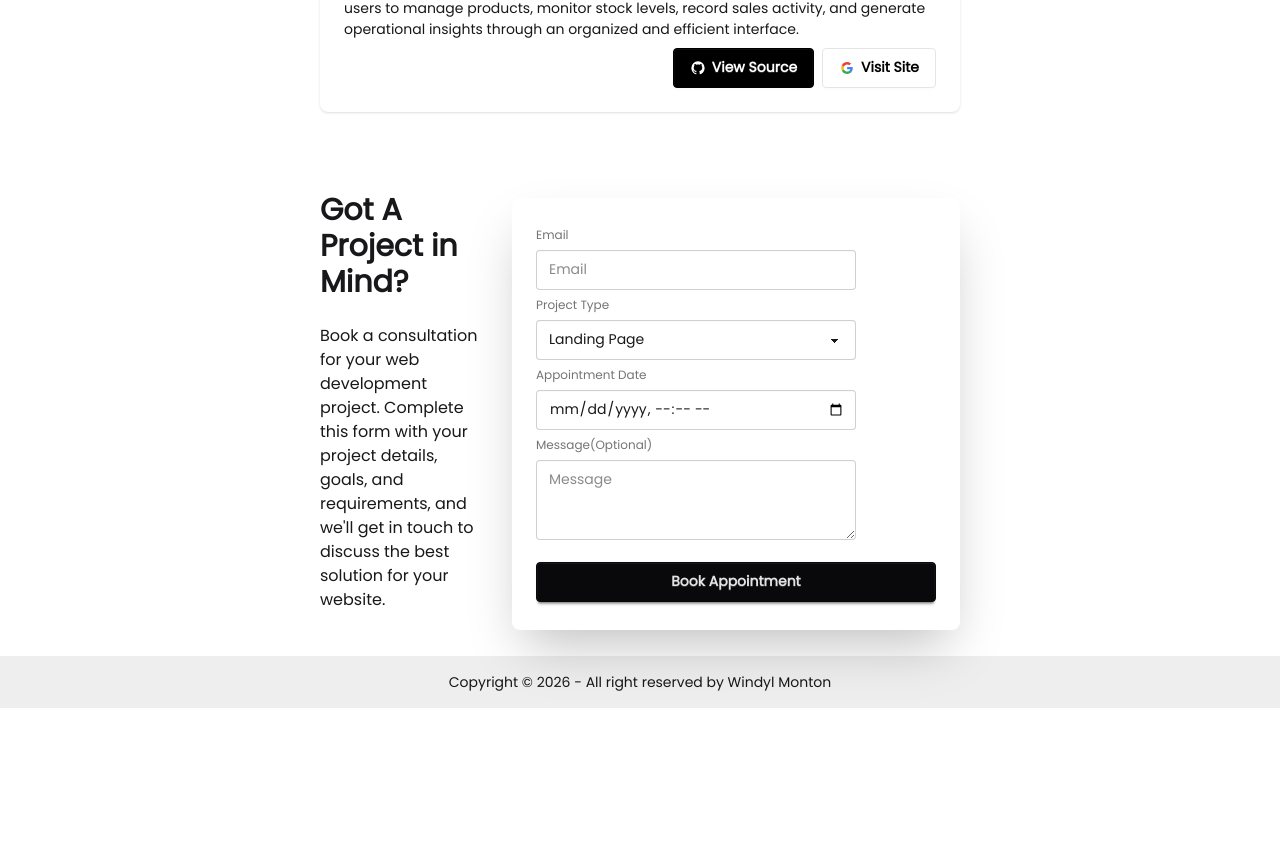
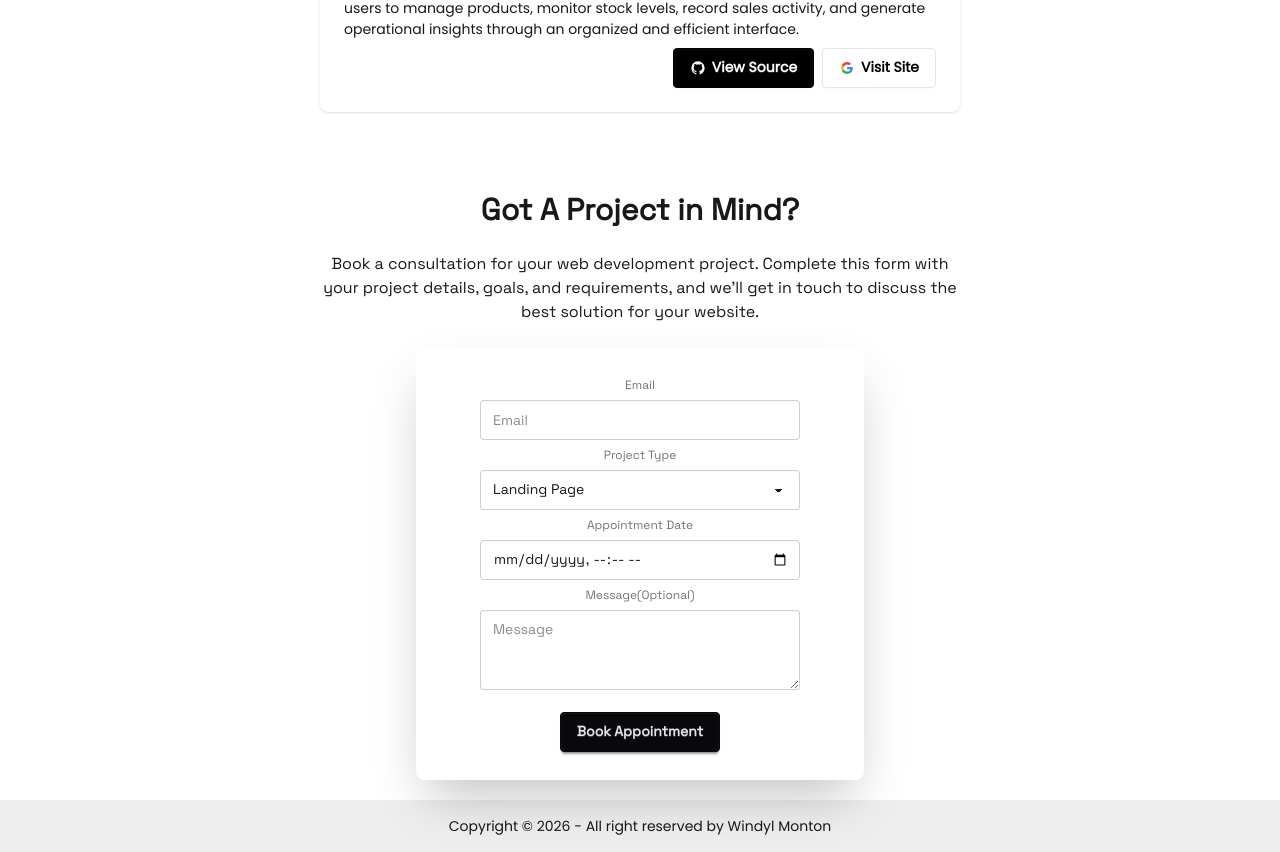
Before and after one commit to Arch-ZeroOne/Personal-Portfolio, a Next.js app: page / in a window 1280 px wide. Shown: the part 2652-3504 px from the top of the page. Before the commit the page ends 3360 px from the top, so only its background shows below. Built offline with nearby package versions, Linux system fonts and the light colour scheme.

Commit message:
Updated the contect me section

```diff
--- a/app/components/book.tsx
+++ b/app/components/book.tsx
@@ -1,19 +1,27 @@
 import React from "react";
-
+import { Space_Grotesk } from "next/font/google";
+const space_grotesk = Space_Grotesk({
+  weight: "400",
+  subsets: ["latin"],
+});
 const Book = () => {
   return (
+    <div className={space_grotesk.className}>
       <section className="flex items-center  gap-6 w-[50%] mr-auto ml-auto mt-15">
+        <div className="flex flex-col items-center">
           <div className="text-center lg:text-left justify-center items-center">
-        <h1 className="text-3xl font-bold">Got A Project in Mind?</h1>
-        <p className="py-6">
-          Book a consultation for your web development project. Complete this
-          form with your project details, goals, and requirements, and we'll get
-          in touch to discuss the best solution for your website.
+            <h1 className="text-3xl font-bold text-center">
+              Got A Project in Mind?
+            </h1>
+            <p className="py-6 text-center">
+              Book a consultation for your web development project. Complete
+              this form with your project details, goals, and requirements, and
+              we'll get in touch to discuss the best solution for your website.
             </p>
           </div>
           <div className="card bg-base-100 w-full max-w-md shrink-0 shadow-2xl">
-        <div className="card-body">
-          <fieldset className="fieldset">
+            <div className="card-body flex flex-col items-center w-full">
+              <fieldset className="fieldset w-full flex  flex-col items-center">
                 <label className="label">Email</label>
                 <input type="email" className="input" placeholder="Email" />
                 <label className="label">Project Type</label>
@@ -30,11 +38,15 @@ const Book = () => {
                 <label className="label">Message(Optional)</label>
                 <textarea className="textarea" placeholder="Message"></textarea>
 
-            <button className="btn btn-neutral mt-4">Book Appointment</button>
+                <button className="btn btn-neutral mt-4 self-center">
+                  Book Appointment
+                </button>
               </fieldset>
             </div>
           </div>
+        </div>
       </section>
+    </div>
   );
 };
 
```
Lines whose indentation alone changed are shown as unchanged.
